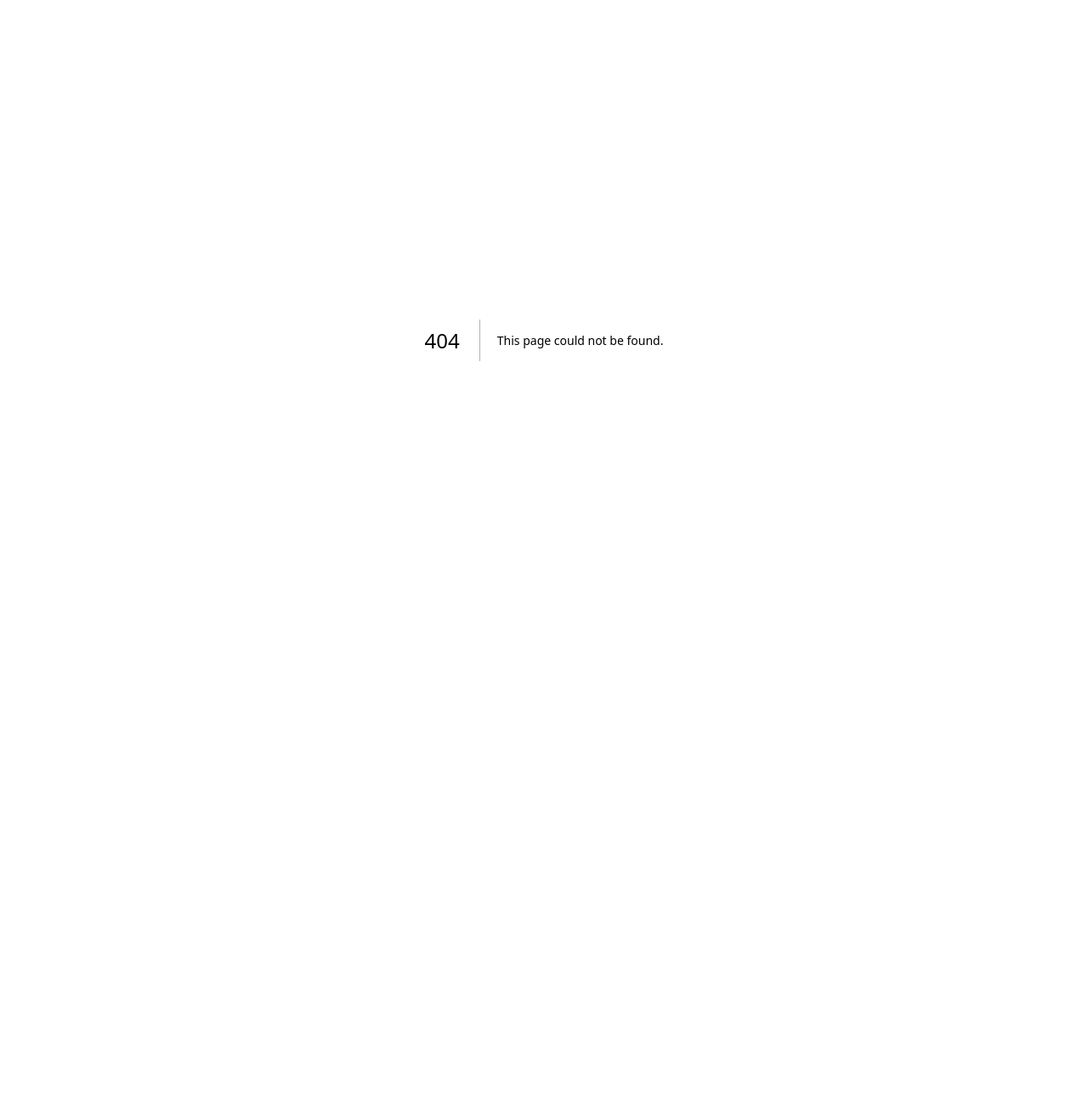
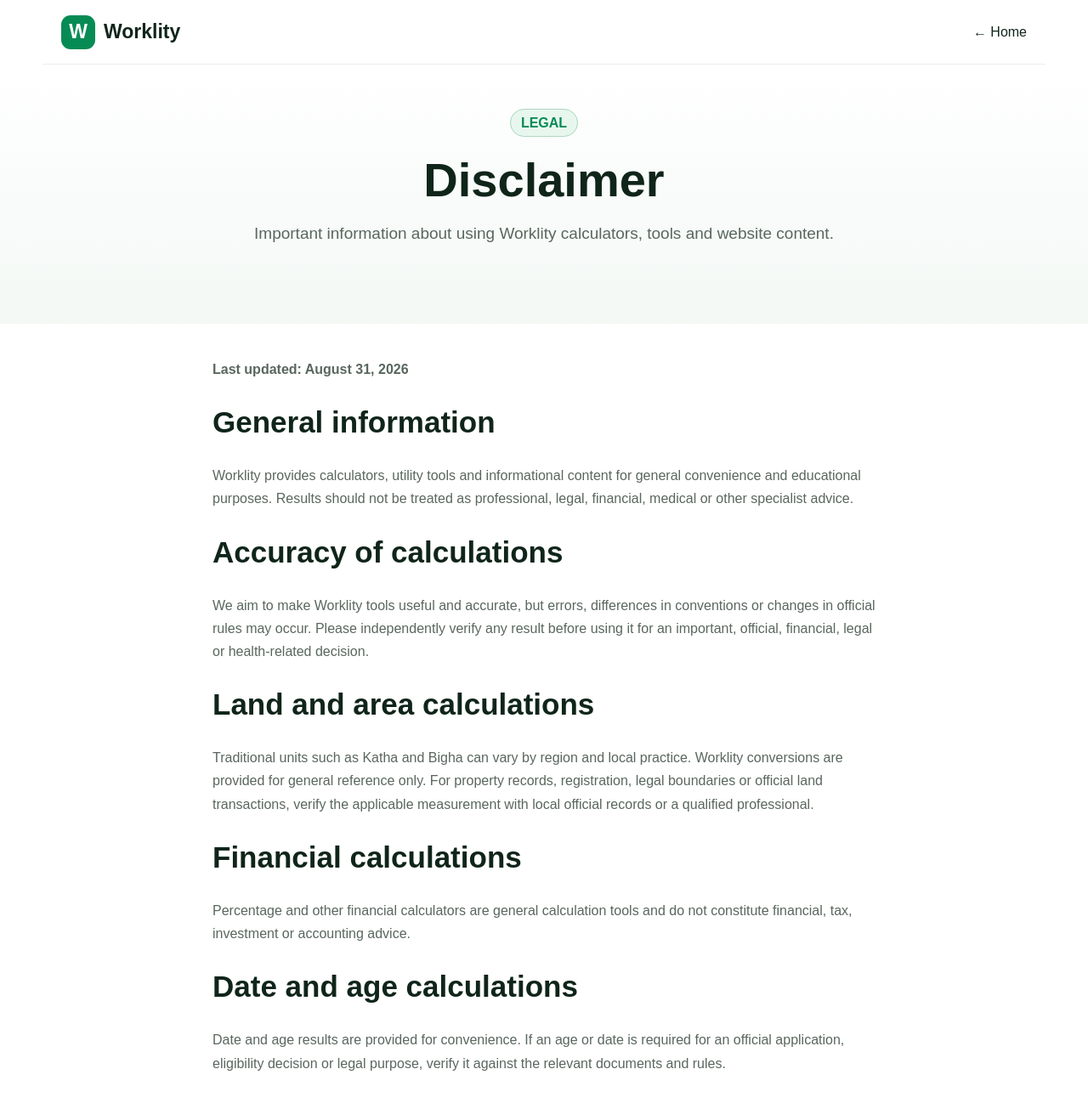
Before and after one commit to Arintri/worklity, a Next.js app: page /disclaimer in a window 1280 px wide. Before the commit this address had no page. Shown: the top 1298 px of the page at 85% size. Before the commit the page ends 800 px from the top, so only its background shows below. Built offline with nearby package versions, Linux system fonts and the light colour scheme.

Commit message:
Create page.js

```diff
--- /dev/null
+++ b/app/disclaimer/page.js
@@ -0,0 +1,111 @@
+import Link from "next/link";
+
+export const metadata = {
+  title: "Disclaimer | Worklity",
+  description:
+    "Important information and disclaimers for Worklity calculators, tools and content.",
+};
+
+export default function DisclaimerPage() {
+  return (
+    <main>
+      <header className="nav">
+        <Link className="brand" href="/">
+          <span>W</span>
+          Worklity
+        </Link>
+
+        <Link href="/">← Home</Link>
+      </header>
+
+      <section className="toolHero">
+        <b>LEGAL</b>
+        <h1>Disclaimer</h1>
+        <p>
+          Important information about using Worklity calculators,
+          tools and website content.
+        </p>
+      </section>
+
+      <section className="explain">
+        <p>
+          <b>Last updated: August 31, 2026</b>
+        </p>
+
+        <h2>General information</h2>
+        <p>
+          Worklity provides calculators, utility tools and informational
+          content for general convenience and educational purposes.
+          Results should not be treated as professional, legal,
+          financial, medical or other specialist advice.
+        </p>
+
+        <h2>Accuracy of calculations</h2>
+        <p>
+          We aim to make Worklity tools useful and accurate, but errors,
+          differences in conventions or changes in official rules may
+          occur. Please independently verify any result before using it
+          for an important, official, financial, legal or health-related
+          decision.
+        </p>
+
+        <h2>Land and area calculations</h2>
+        <p>
+          Traditional units such as Katha and Bigha can vary by region
+          and local practice. Worklity conversions are provided for
+          general reference only. For property records, registration,
+          legal boundaries or official land transactions, verify the
+          applicable measurement with local official records or a
+          qualified professional.
+        </p>
+
+        <h2>Financial calculations</h2>
+        <p>
+          Percentage and other financial calculators are general
+          calculation tools and do not constitute financial, tax,
+          investment or accounting advice.
+        </p>
+
+        <h2>Date and age calculations</h2>
+        <p>
+          Date and age results are provided for convenience. If an age
+          or date is required for an official application, eligibility
+          decision or legal purpose, verify it against the relevant
+          documents and rules.
+        </p>
+
+        <h2>Health and medical tools</h2>
+        <p>
+          Any pregnancy, estimated due date, vaccination or other
+          health-related tool that may be provided by Worklity is for
+          general informational and educational purposes only. It is not
+          a diagnosis, treatment recommendation or substitute for advice
+          from a doctor or other qualified healthcare professional.
+        </p>
+
+        <p>
+          Pregnancy dates are estimates, and vaccination recommendations
+          can vary by country, age, medical history and current official
+          guidance. Always follow advice from a qualified healthcare
+          professional and the applicable official health authority.
+        </p>
+
+        <h2>External links</h2>
+        <p>
+          Worklity may link to third-party websites for additional
+          information. We do not control and are not responsible for
+          third-party content, availability or practices.
+        </p>
+
+        <h2>Use of Worklity</h2>
+        <p>
+          You are responsible for deciding whether a Worklity result is
+          appropriate for your situation and for obtaining professional
+          or official verification when needed.
+        </p>
+      </section>
+
+      <footer>Worklity · Simple Tools. Smarter Work.</footer>
+    </main>
+  );
+}
```
